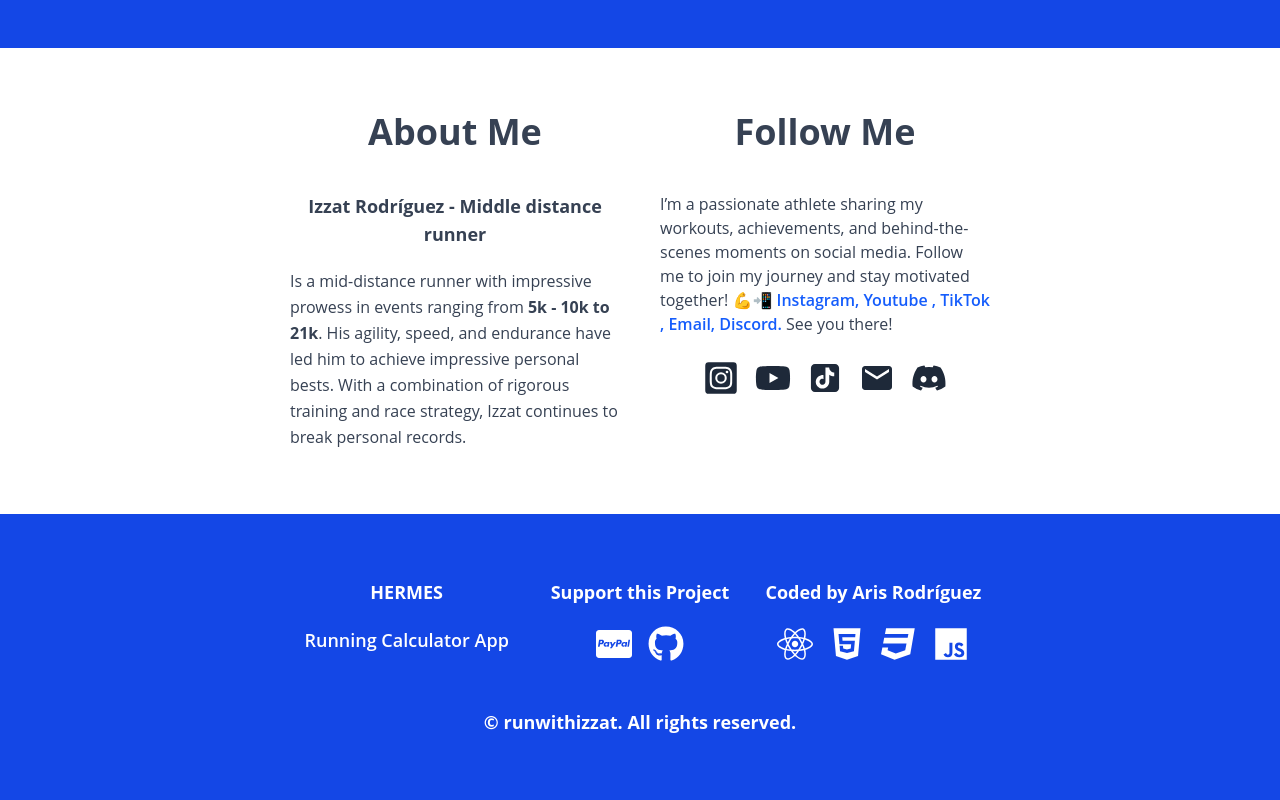
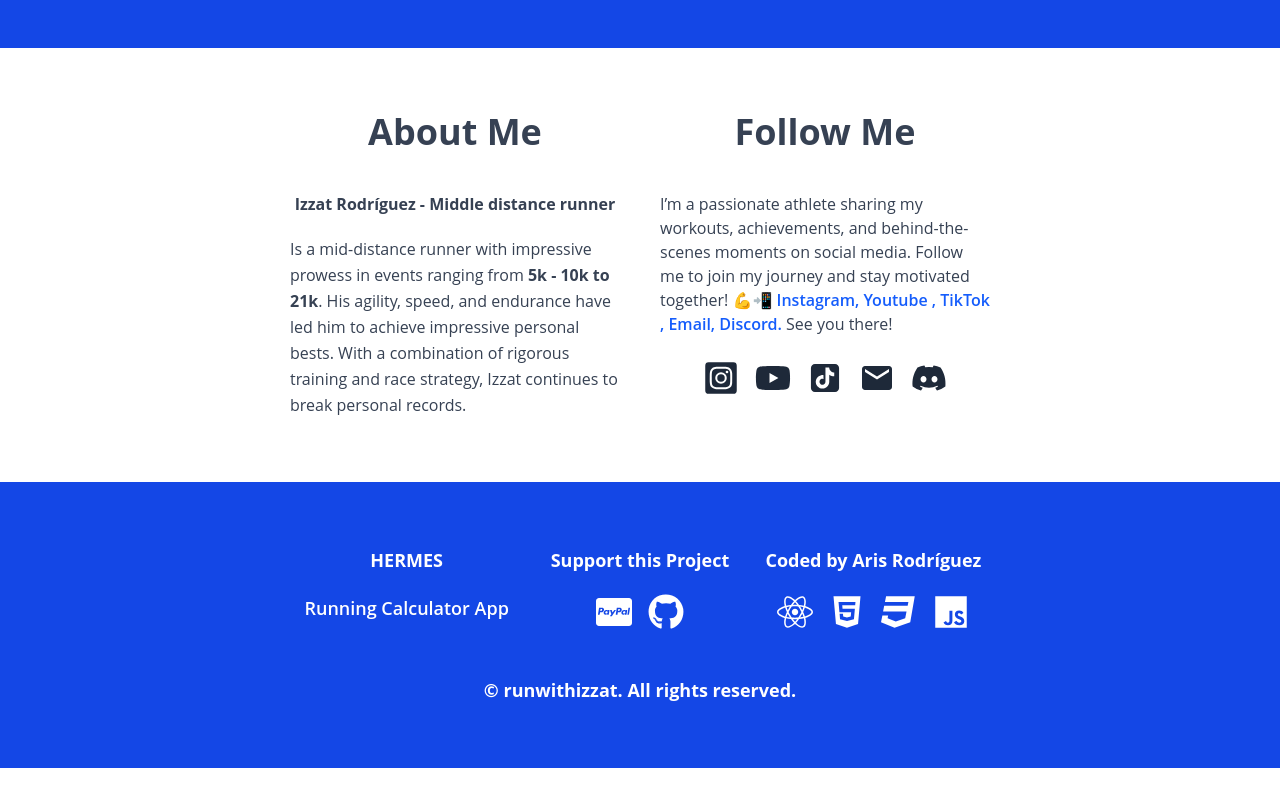
Before and after one commit to arisrodriguez/hermes, a React (Vite) app: page / in a window 1280 px wide. Shown: the part 917-1717 px from the top of the page. After the commit the page ends 1685 px from the top, so only its background shows below. Built offline with nearby package versions, Linux system fonts and the light colour scheme.

Commit message:
Cambio del tamaño del H2 de text-lg a text-base

```diff
--- a/src/components/AboutMe.jsx
+++ b/src/components/AboutMe.jsx
@@ -19,7 +19,7 @@ export const AboutMe = () => {
             {/* Título principal */}
             <h1 className='text-center font-bold text-4xl text-gray-700 '>About Me</h1>
             {/* Subtítulo con el nombre del atleta */}
-            <h2 className='text-center font-bold text-lg text-gray-700 pt-10 pb-5'>Izzat Rodríguez - Middle distance runner</h2>
+            <h2 className='text-center font-bold text-base text-gray-700 pt-10 pb-5'>Izzat Rodríguez - Middle distance runner</h2>
             {/* Descripción del atleta */}
             <p className='text-gray-700 text-base leading-relaxed'>Is a mid-distance runner with impressive prowess in events ranging from <strong>5k - 10k to 21k</strong>. His agility, speed, and endurance have led him to achieve impressive personal bests. With a combination of rigorous training and race strategy, Izzat continues to break personal records.</p>
         </section>
```
